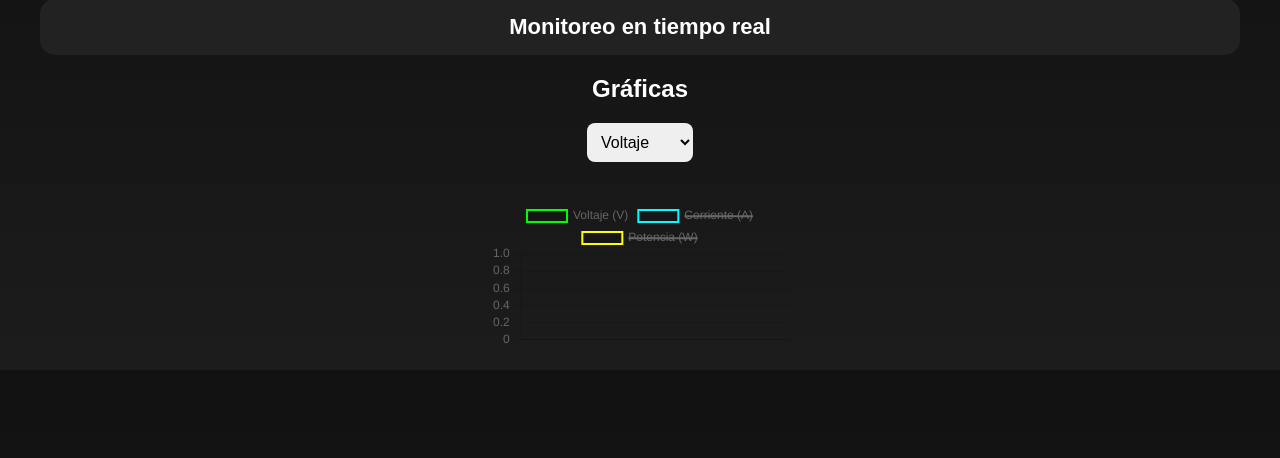
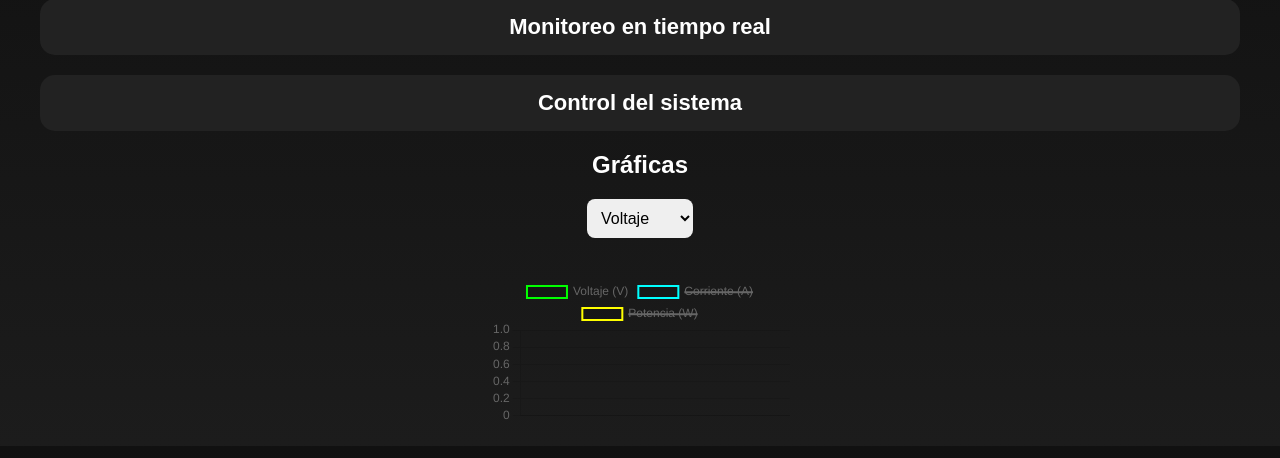
Before and after one commit to GaelVRD/monitor-bateria-iot, a plain HTML site: page index.html in a window 1280 px wide. Shown: the part 140-598 px from the top of the page. Drawn offline with nearby package versions, Linux system fonts and the light colour scheme; no server answers.

Commit message:
Actualizar index.html

```diff
--- a/index.html
+++ b/index.html
@@ -310,6 +310,24 @@ Potencia
 
 </div>
 
+</div>
+
+</details>
+
+
+
+
+<!-- ========================= -->
+<!-- SECCIÓN CONTROL -->
+<!-- ========================= -->
+
+<details>
+
+<summary>
+Control del sistema
+</summary>
+
+<div class="contenedor">
 
 
 <!-- Estado -->
```
